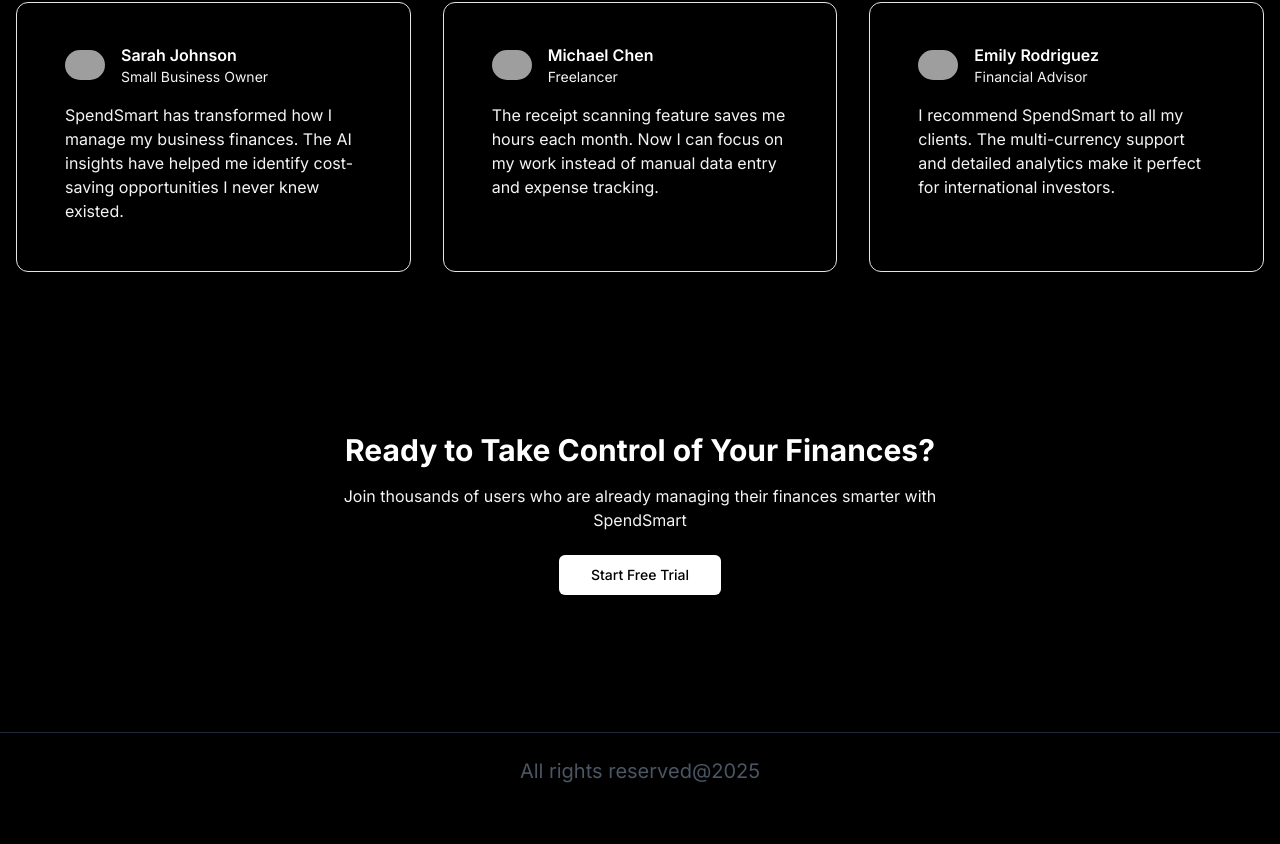
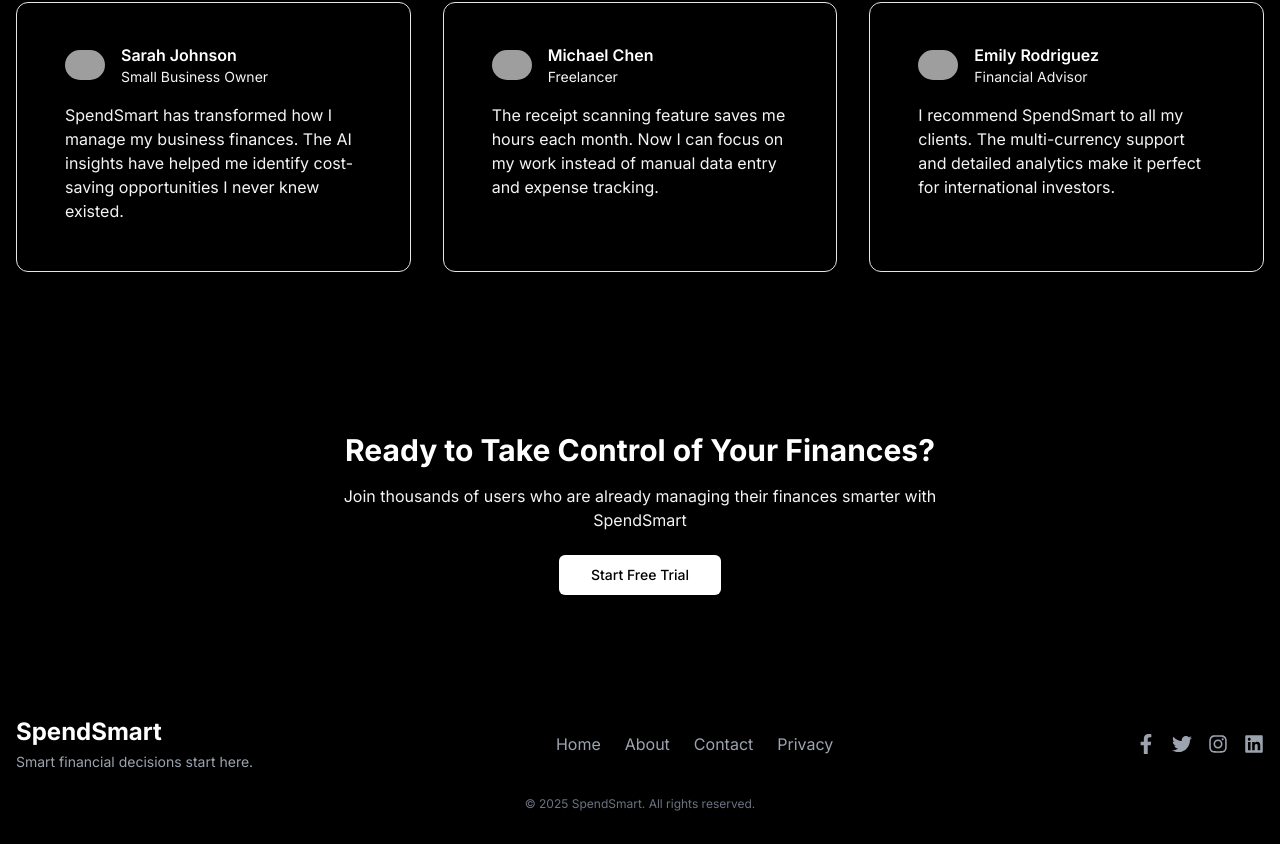
Before and after one commit to Sankalp20Tiwari/SpendSmart, a Next.js app: page / in a window 1280 px wide. Shown: the part 2902-3746 px from the top of the page. Built offline with nearby package versions, Linux system fonts and the light colour scheme; no server answers; grey boxes are pictures that could not be loaded.

Commit message:
footer changed

```diff
--- a/app/layout.js
+++ b/app/layout.js
@@ -4,6 +4,7 @@ import Header from "@/components/header";
 import { ClerkProvider } from '@clerk/nextjs'
 import { dark } from '@clerk/themes'
 import { Toaster } from "sonner";
+import Footer from "@/components/footer";
 
 
 const inter = Inter({ subsets: ["latin"] });
@@ -30,12 +31,7 @@ export default function RootLayout({ children }) {
         {children}
         </main>
         <Toaster richColors/>
-        <footer className="bg-black/80 backdrop-blur-md py-12">
-          <hr  className="border-gray-800 pb-6"/>
-          <div className="container mx-auto text-center text-xl  text-gray-600">
-            All rights reserved@2025
-          </div>
-        </footer>
+        <Footer />
       </body>
     </html>
     </ClerkProvider>
--- /dev/null
+++ b/components/footer.jsx
@@ -0,0 +1,48 @@
+import Link from 'next/link';
+import { FaFacebookF, FaTwitter, FaInstagram, FaLinkedin } from 'react-icons/fa';
+
+const Footer = () => {
+  return (
+    <footer className="bg-black text-gray-400 py-8">
+      <div className="container mx-auto px-4 flex flex-col md:flex-row justify-between items-center">
+
+        {/* Left: Brand Name */}
+        <div className="text-center md:text-left">
+          <h2 className="text-white text-2xl font-bold">SpendSmart</h2>
+          <p className="text-sm mt-1">Smart financial decisions start here.</p>
+        </div>
+
+        {/* Center: Quick Links */}
+        <div className="flex space-x-6 my-4 md:my-0">
+          <Link href="/" className="hover:text-white transition">Home</Link>
+          <Link href="/about" className="hover:text-white transition">About</Link>
+          <Link href="/contact" className="hover:text-white transition">Contact</Link>
+          <Link href="/privacy-policy" className="hover:text-white transition">Privacy</Link>
+        </div>
+
+        {/* Right: Social Media */}
+        <div className="flex space-x-4">
+          <Link href="https://facebook.com" target="_blank">
+            <FaFacebookF size={20} className="hover:text-white transition" />
+          </Link>
+          <Link href="https://twitter.com" target="_blank">
+            <FaTwitter size={20} className="hover:text-white transition" />
+          </Link>
+          <Link href="https://instagram.com" target="_blank">
+            <FaInstagram size={20} className="hover:text-white transition" />
+          </Link>
+          <Link href="https://linkedin.com" target="_blank">
+            <FaLinkedin size={20} className="hover:text-white transition" />
+          </Link>
+        </div>
+      </div>
+
+      {/* Bottom: Copyright Notice */}
+      <div className="text-center text-xs text-gray-500 mt-6">
+        © {new Date().getFullYear()} SpendSmart. All rights reserved.
+      </div>
+    </footer>
+  );
+};
+
+export default Footer;
--- a/package.json
+++ b/package.json
@@ -39,6 +39,7 @@
     "react-day-picker": "^8.10.1",
     "react-dom": "^19.0.0",
     "react-hook-form": "^7.54.2",
+    "react-icons": "^5.5.0",
     "react-spinners": "^0.15.0",
     "recharts": "^2.15.1",
     "resend": "^4.1.1",
```
Also changed, not shown: 1 other file (tests, documents, lock files or other folders).
